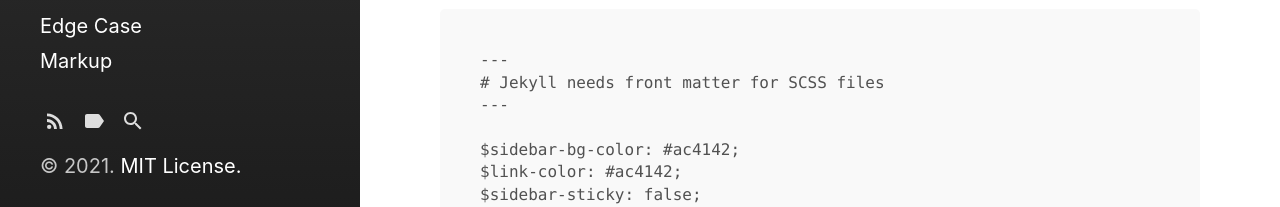
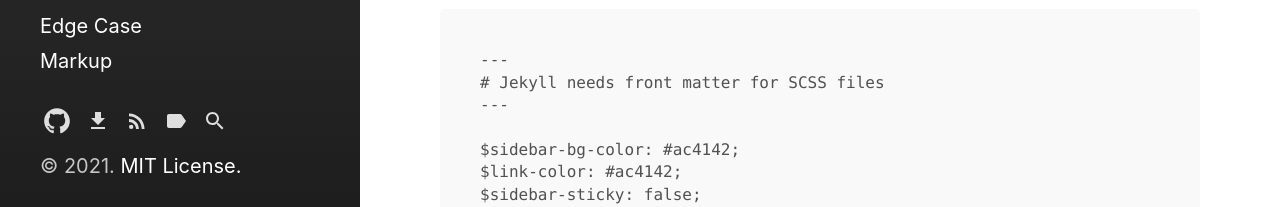
Before and after one commit to Ajay6023/masterHyde, a Jekyll site: the page built from index.html, in a window 1280 px wide and 900 px high, scrolled down 527 px. Shown: the part 679-886 px from the top of the window. Built offline with Jekyll 4.4.1, drawn with Linux system fonts in a browser that asks for light colours; the list of posts is cut into pages by our own code.

Commit message:
Update sidebar-icon-links.html

```diff
--- a/_includes/sidebar-icon-links.html
+++ b/_includes/sidebar-icon-links.html
@@ -1,5 +1,5 @@
 <nav id="sidebar-icon-links">
-  {% if site.hydeout.repo %}
+
     <a id="github-link"
        class="icon" title="Github Project" aria-label="Github Project"
        href="{{ site.hydeout.repo }}">
@@ -10,7 +10,7 @@
        href="{{ site.hydeout.repo }}/archive/v{{ site.hydeout.version }}.zip">
       {% include svg/download.svg %}
     </a>
-  {% endif %}
+
 
   <a id="subscribe-link"
      class="icon" title="Subscribe" aria-label="Subscribe"
```
